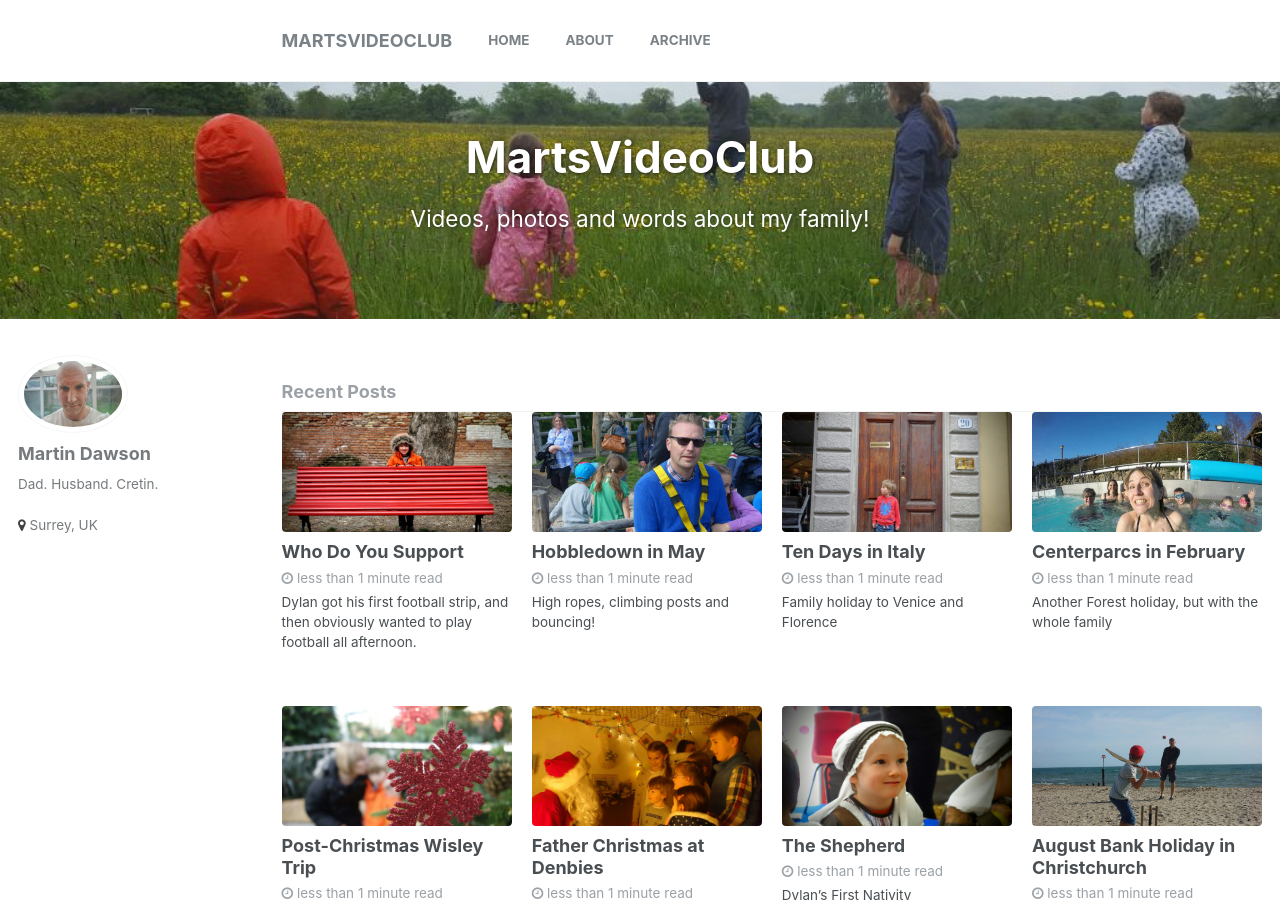
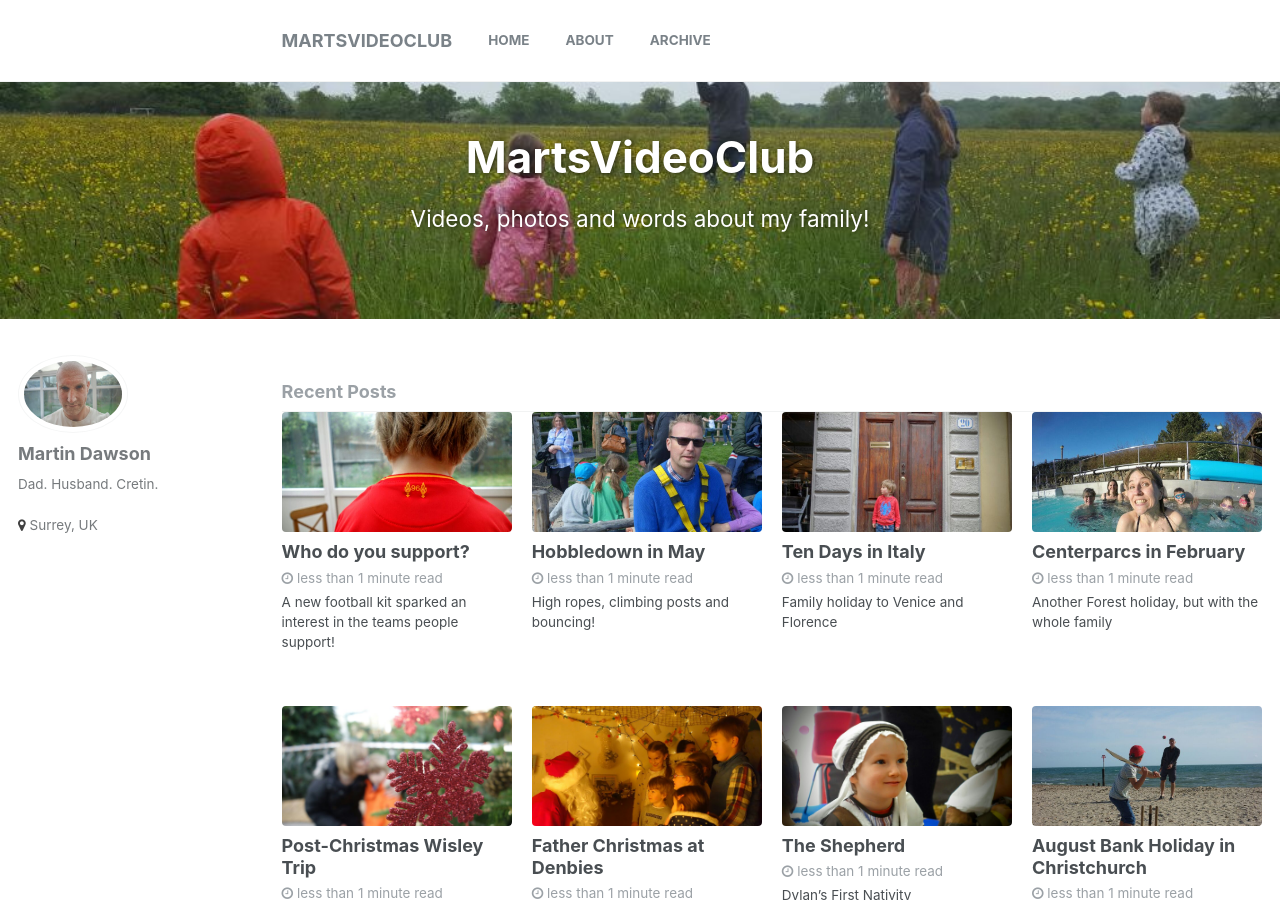
Before and after one commit to martsvideoclub/mmartvid, a Jekyll site: the page built from index.html, in a window 1280 px wide and 900 px high. Built offline with Jekyll 4.4.1, drawn with Linux system fonts in a browser that asks for light colours; the list of posts is cut into pages by our own code.

Commit message:
Update 2016-06-02-who-do-you-support.md

```diff
--- a/_posts/2016-06-02-who-do-you-support.md
+++ b/_posts/2016-06-02-who-do-you-support.md
@@ -1,4 +1,17 @@
 ---
+title: "Who do you support?"
+excerpt: "A new football kit sparked an interest in the teams people support!"
+description: "An afternoon of football."
+date: 2016-06-02 12:00:00
+youtubeId: "tNFsga42P38"
+header:
+  image: lfckit.jpg
+  teaser: lfckit.jpg
+  caption: "Photo credit: **Martin Dawson**"
+categories:
+  - Blog
+tags:
+  - blog
 ---
 Dylan got his first football strip, and then obviously wanted to play football all afternoon.
 
```
